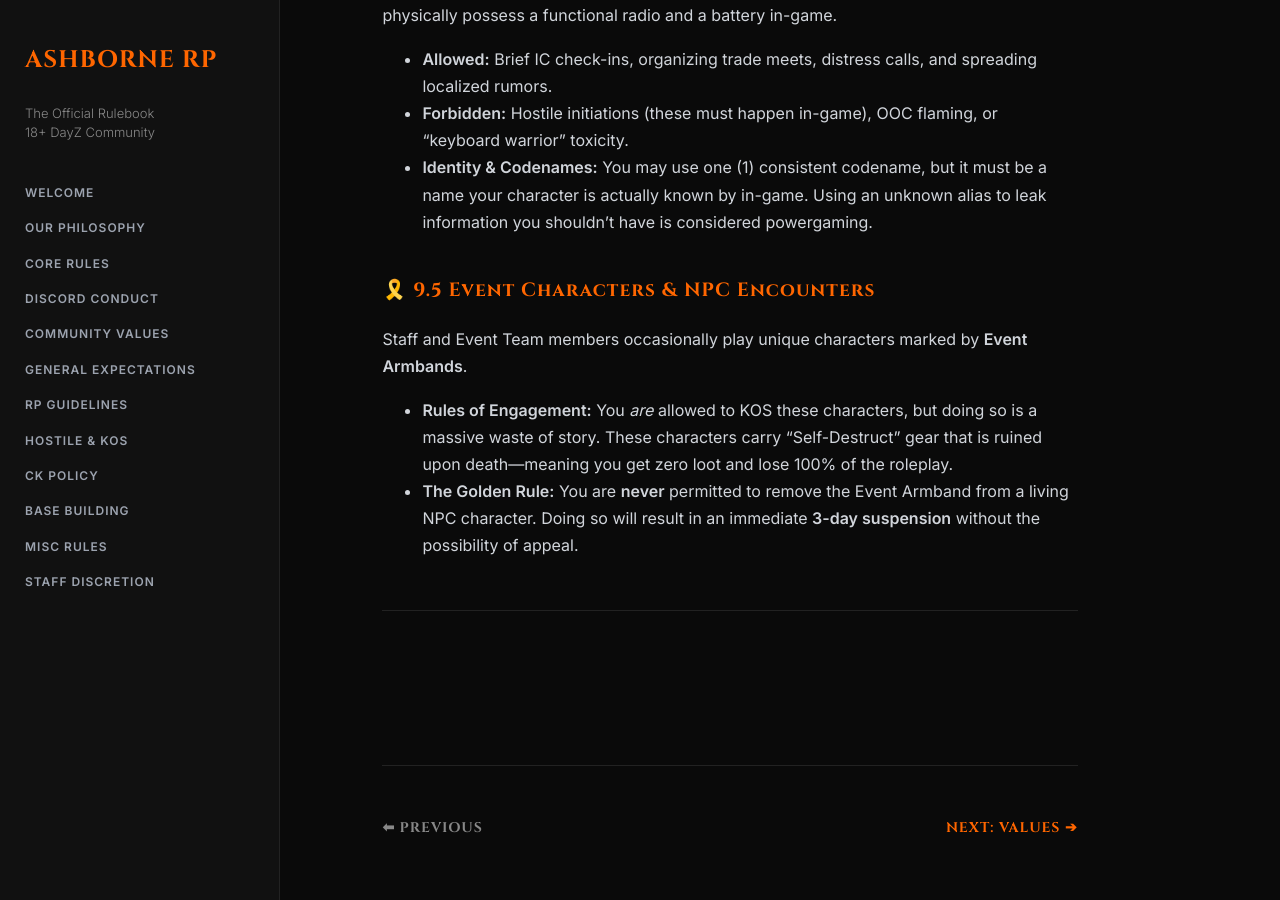
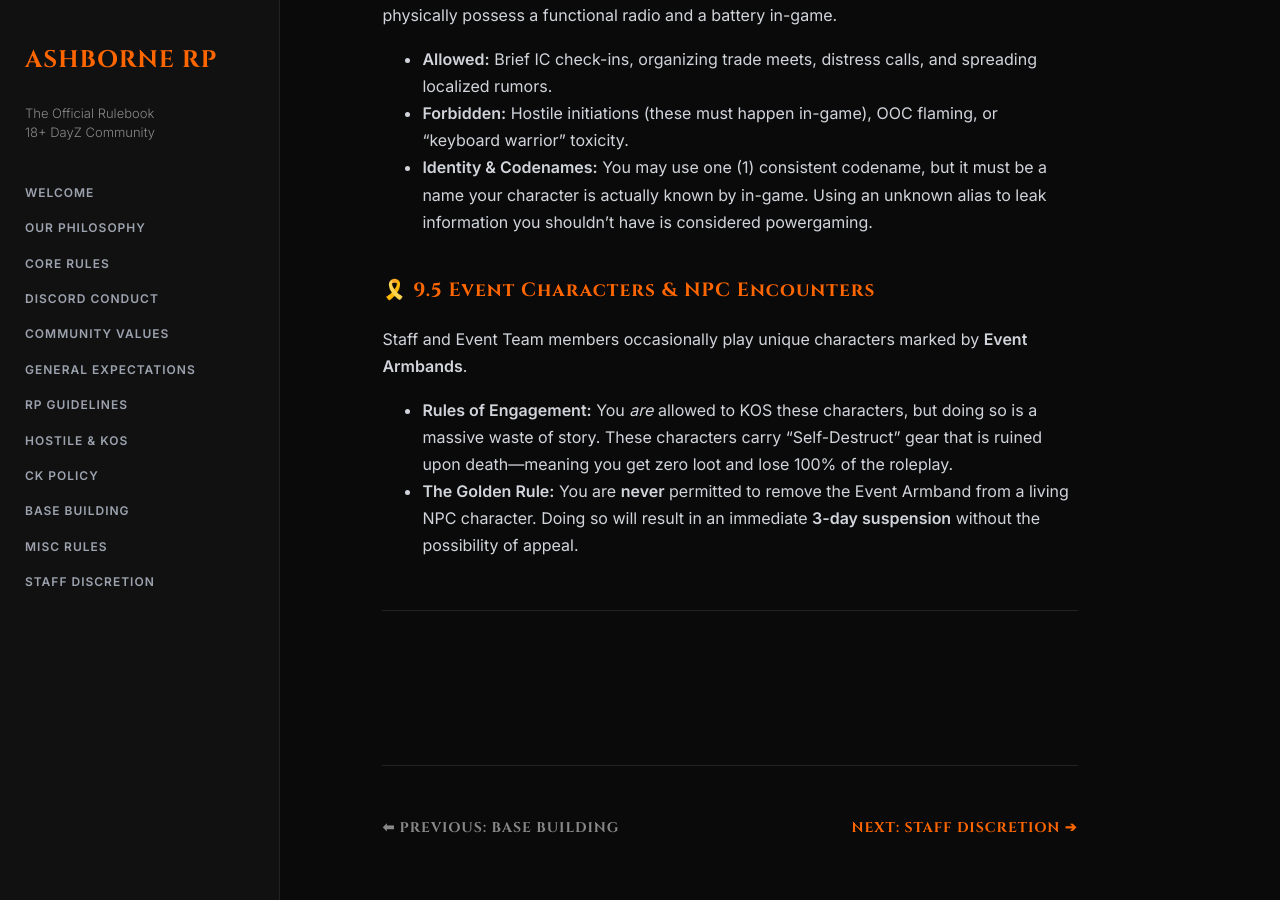
Before and after one commit to AshBorneRP/AshBorne-Rules, a Jekyll site: the page built from other-rules.md, in a window 1280 px wide and 900 px high, scrolled down 1697 px. Built offline with Jekyll 4.4.1, drawn with Linux system fonts in a browser that asks for light colours; our own code applies the rules of GitHub Pages for plain Markdown files.

Commit message:
Update other-rules.md

```diff
--- a/other-rules.md
+++ b/other-rules.md
@@ -48,6 +48,6 @@ Staff and Event Team members occasionally play unique characters marked by **Eve
 <br><br>
 <hr>
 <div style="display: flex; justify-content: space-between; font-family: 'Cinzel', serif; font-size: 14px; letter-spacing: 1px;">
-    <a href="./" style="text-decoration: none; color: #888;">⬅ PREVIOUS</a>
-    <a href="community-values" style="text-decoration: none; color: #ff6600;">NEXT: VALUES ➔</a>
+    <a href="base-building.html" style="text-decoration: none; color: #888;">⬅ PREVIOUS: BASE BUILDING</a>
+    <a href="staff-discretion.html" style="text-decoration: none; color: #ff6600;">NEXT: STAFF DISCRETION ➔</a>
 </div>
```
